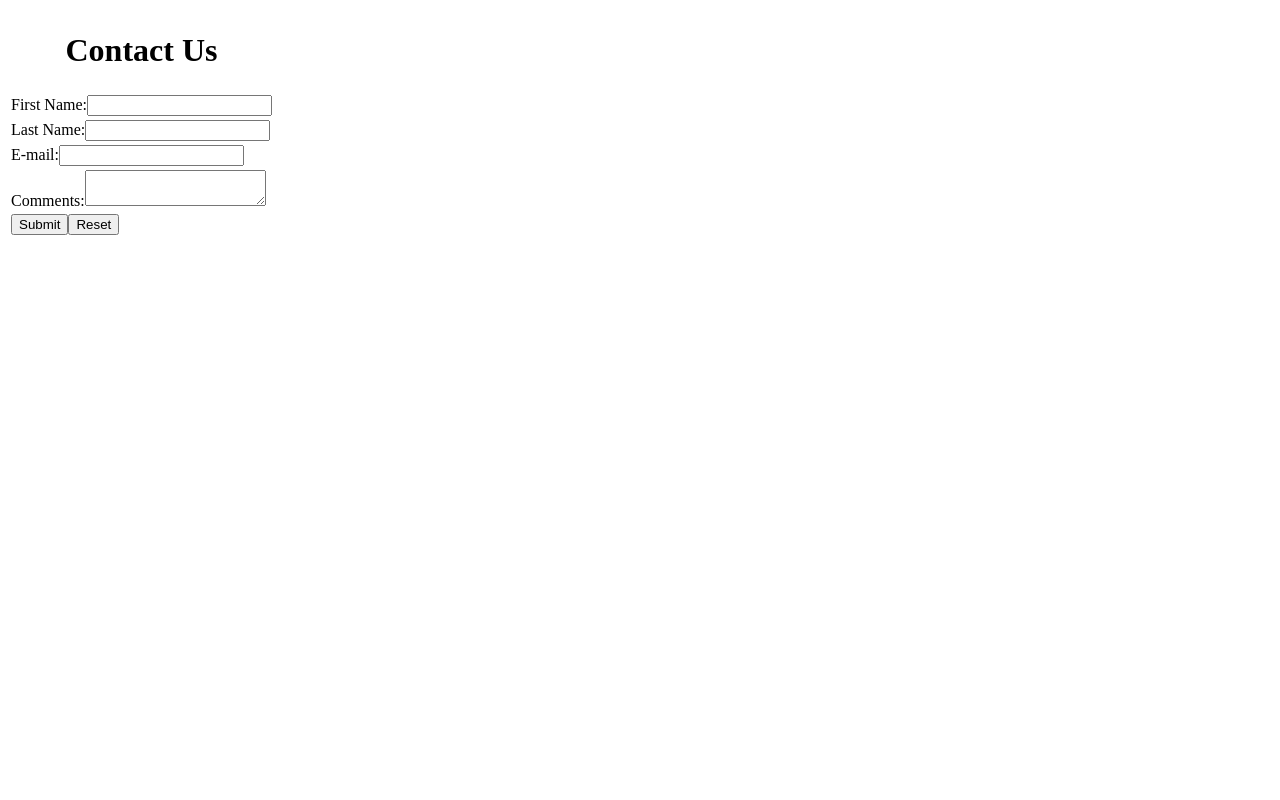
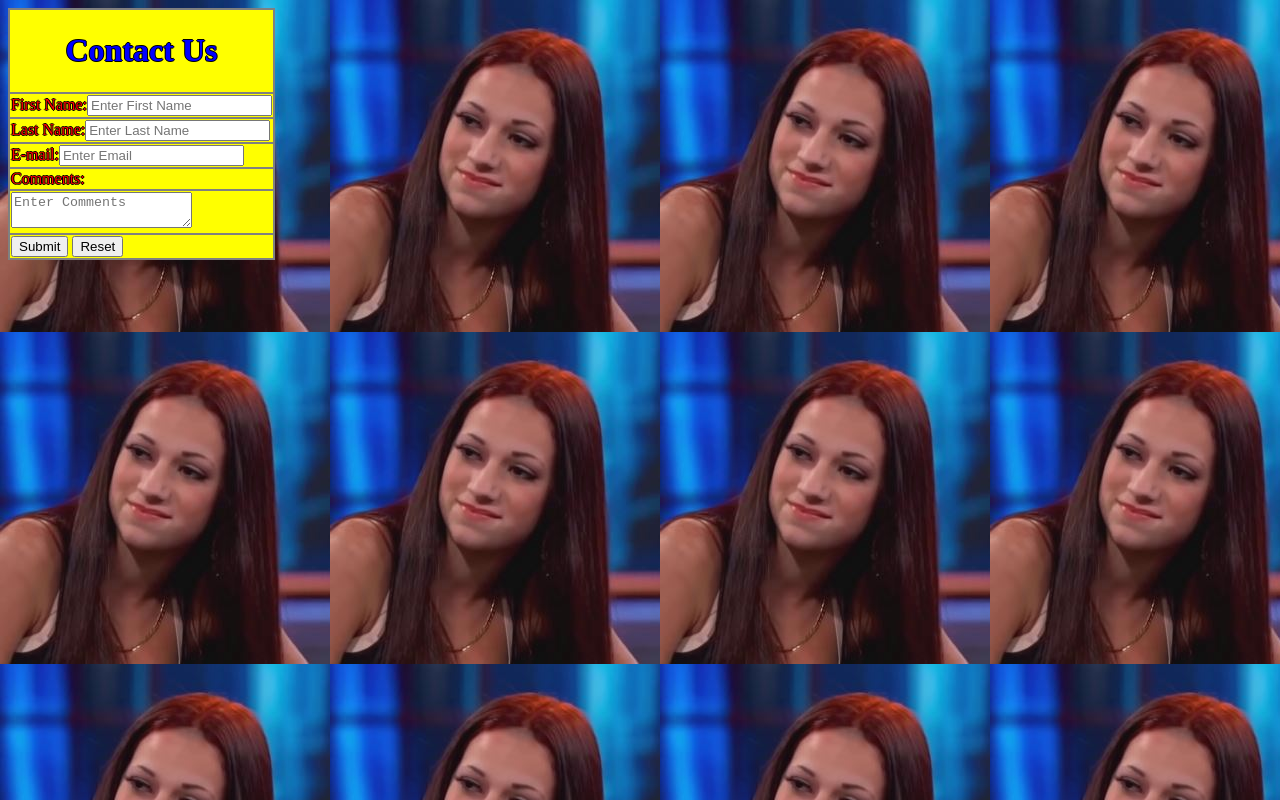
Before and after one commit to iwillriot/mycpsite, a plain HTML site: page Hands-On Practice/contactus.html in a window 1280 px wide. Drawn offline with Linux system fonts and the light colour scheme.

Commit message:
added image and some css

```diff
--- a/Hands-On Practice/contactus.html
+++ b/Hands-On Practice/contactus.html
@@ -3,29 +3,39 @@
 <html lang="en">
 <head>
 <title>My CP Site</title>
+<link rel="stylesheet" href="style.css">
 </head>
 <body>
 <table>
+
 <tr>
   <th>
     <h1>Contact Us</h1>
   </th>
 </tr>
+
 <tr>
-  <td>First Name:<input type="text" name="fname">
+  <td>First Name:<input type="text" name="fname" placeholder="Enter First Name">
 </tr>
 
 <tr>
-  <td>Last Name:<input type="text" name="lname"></td>
+  <td>Last Name:<input type="text" name="lname" placeholder="Enter Last Name"></td>
 </tr>
+
 <tr>
-  <td>E-mail:<input type="text" name="email"></td>
+  <td>E-mail:<input type="text" name="email" placeholder="Enter Email"></td>
 </tr>
+
 <tr>
-  <td>Comments:<textarea></textarea></td>
+  <td>Comments:</td>
 </tr>
+
 <tr>
-  <td><input type="submit" value="Submit"><input type="reset" name="Reset"></td>
+  <td><textarea col="10" row="30" placeholder="Enter Comments"></textarea></td>
+</tr>
+
+<tr>
+  <td><input type="submit" value="Submit"> <input type="reset" name="Reset"></td>
 </tr>
 </table>
 </body>
--- /dev/null
+++ b/Hands-On Practice/style.css
@@ -0,0 +1,28 @@
+body {
+  background-color: lime;
+  background-image: url("cashme.jpg");
+}
+table{
+  background-color: gray;
+
+}
+
+th {
+  color: blue;
+  text-shadow: -1px 0 black,
+                0 1px black,
+                1px 0 black,
+                0 -1px black;
+}
+
+tr {
+  background-color: yellow;
+}
+
+td{
+  color: red;
+  text-shadow: -1px 0 black,
+                0 1px black,
+                1px 0 black,
+                0 -1px black;
+}
```
Also changed, not shown: Hands-On Practice/cashme.JPG (added).
